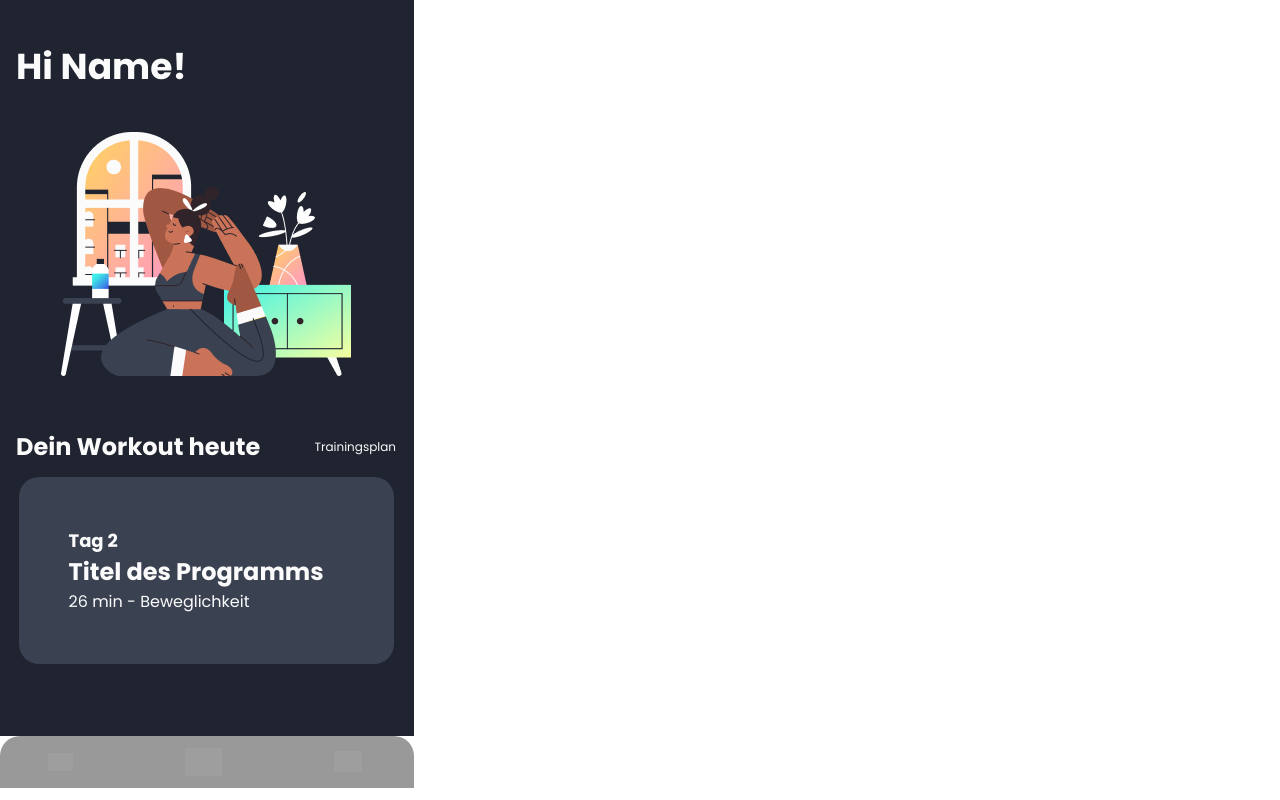
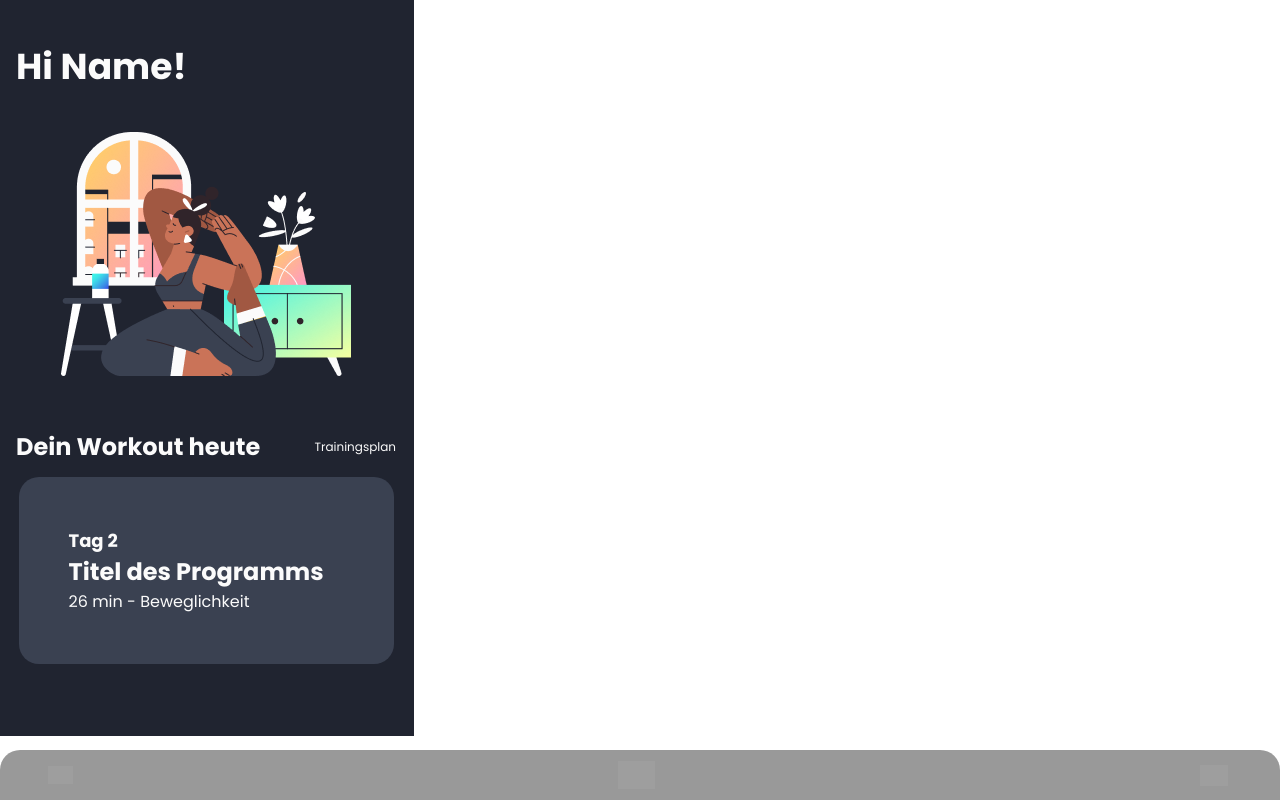
Before and after one commit to jonaphil/FEND-Fitness-React, a React (Vite) app: page / in a window 1280 px wide. Built offline with nearby package versions, Linux system fonts and the light colour scheme; grey boxes are pictures that could not be loaded.

Commit message:
updated Navigation Bar and Mainscreen

```diff
--- a/src/components/MainScreen.jsx
+++ b/src/components/MainScreen.jsx
@@ -5,7 +5,7 @@ export default function MainScreen({ page = "home", children }) {
 
   return (
     <div className="h-full w-full bg-ddark relative">
-      <div className="pt-10 pl-4 pr-4.5 pb-18 flex flex-col gap-3 items-center justify-center h-full overflow-scroll box-border">
+      <div className="h-full pt-10 pl-4 pr-4.5 pb-18 flex flex-col gap-3 items-center justify-center box-border">
         {children}
       </div>
 
--- a/src/components/Navi.jsx
+++ b/src/components/Navi.jsx
@@ -9,7 +9,7 @@ export default function Navi({ activeButton }) {
   //activeButton = one of {'home', 'dumbbell', 'profile'}
 
   return (
-    <div className="sticky bottom-0 pt-3 pb-3 pl-12 pr-13 w-full bg-black bg-opacity-40 rounded-t-[20px] flex justify-between items-center box-border">
+    <div className="fixed bottom-0 pt-3 pb-3 pl-12 pr-13 w-full h-12.5 bg-black bg-opacity-40 rounded-t-[20px] flex justify-between items-center box-border">
       <a className="w-[25px]" href="/home">
         <img src={activeButton == "home" ? homeWhite : homeGrey} alt="" />
       </a>
```
